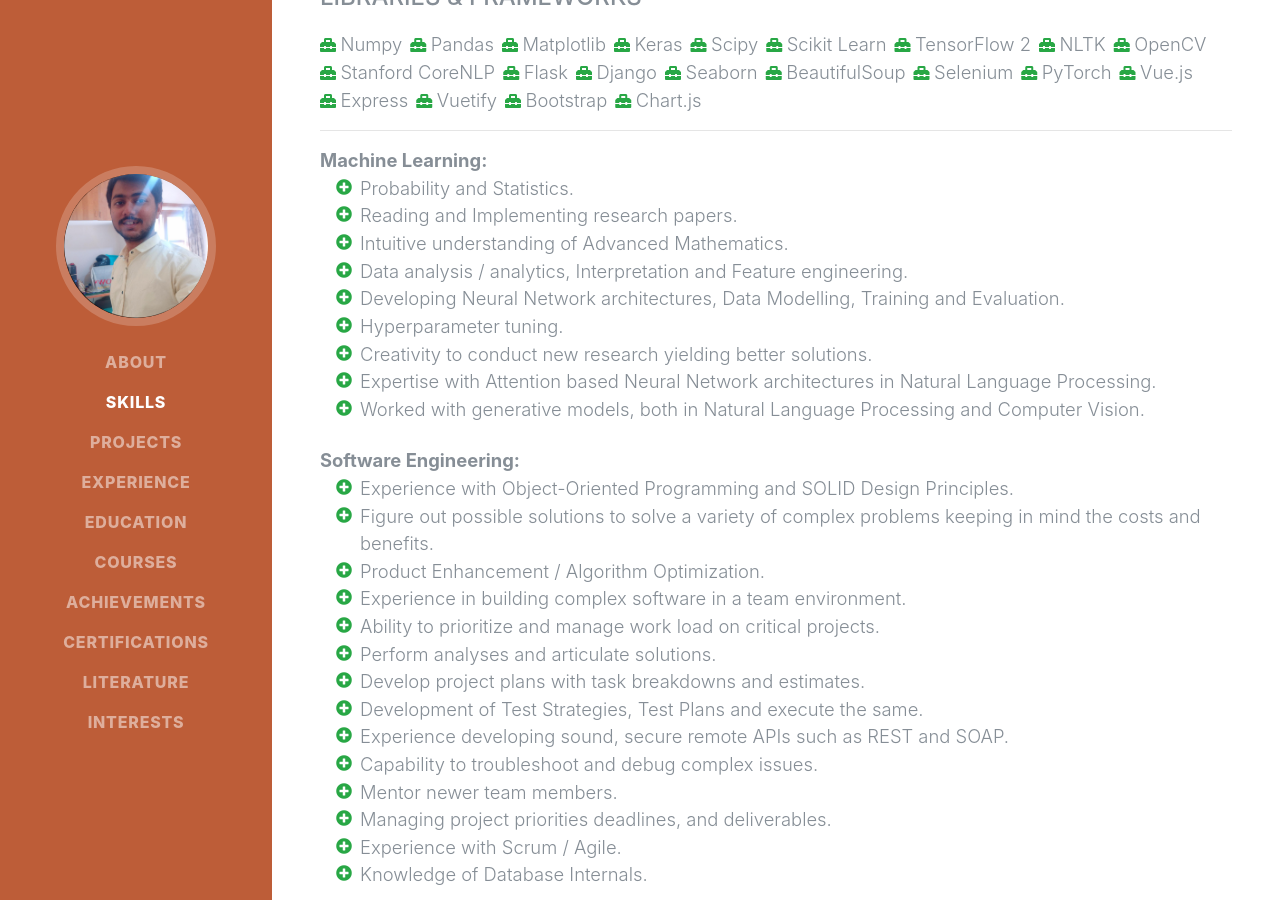
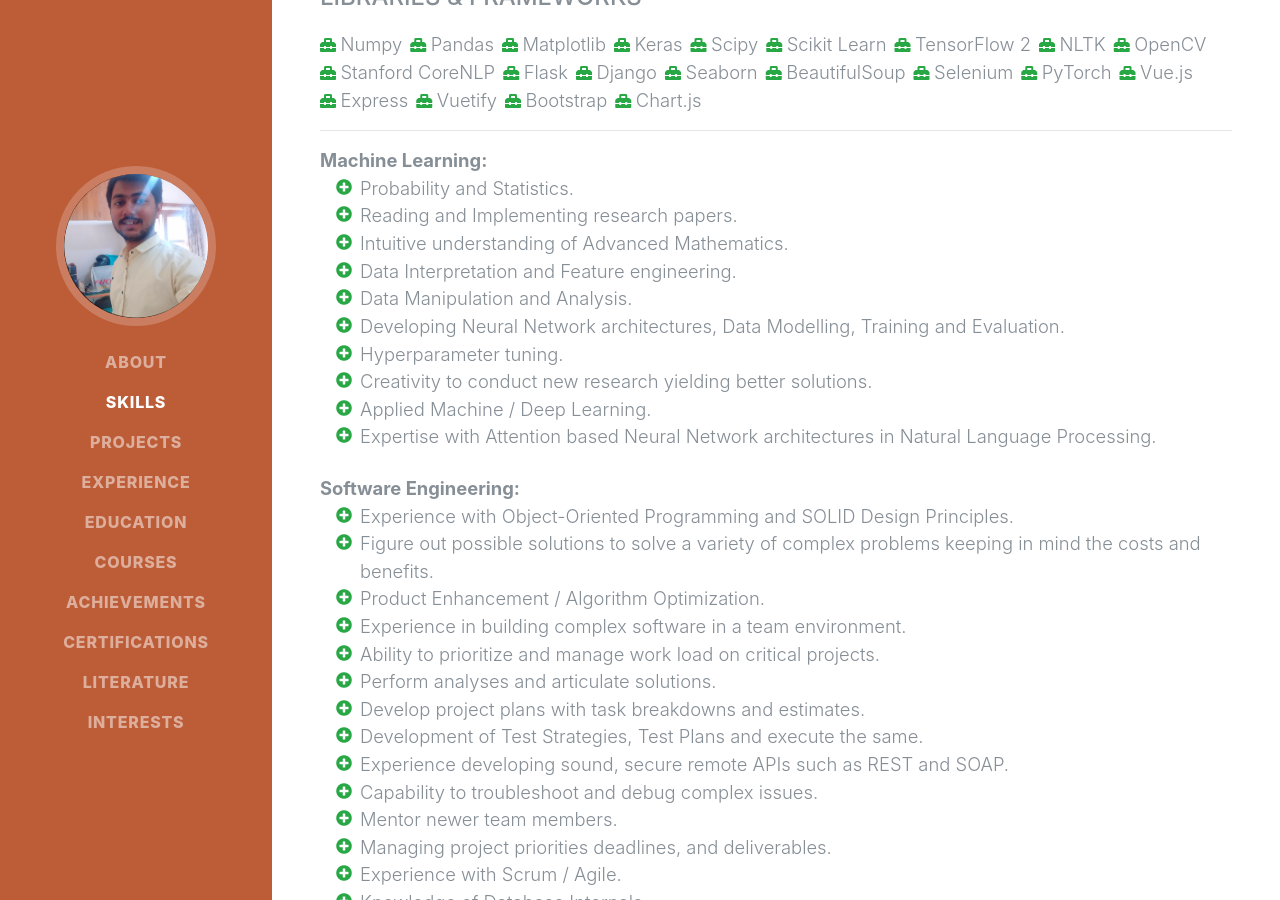
Before and after one commit to ParikhKadam/parikhkadam.github.io, a Jekyll site: the page built from index.md, in a window 1280 px wide and 900 px high, scrolled down 1208 px. Built offline with Jekyll 4.4.1, drawn with Linux system fonts in a browser that asks for light colours; some web fonts are replaced.

Commit message:
Updated ML skills

```diff
--- a/_data/skills.yml
+++ b/_data/skills.yml
@@ -2,13 +2,13 @@
   - Probability and Statistics.
   - Reading and Implementing research papers.
   - Intuitive understanding of Advanced Mathematics.
-  - Data analysis / analytics, Interpretation and Feature engineering.
+  - Data Interpretation and Feature engineering.
+  - Data Manipulation and Analysis.
   - Developing Neural Network architectures, Data Modelling, Training and Evaluation.
   - Hyperparameter tuning.
   - Creativity to conduct new research yielding better solutions.
+  - Applied Machine / Deep Learning.
   - Expertise with Attention based Neural Network architectures in Natural Language Processing.
-  - Worked with generative models, both in Natural Language Processing and Computer Vision.
-
 Software Engineering:
   - Experience with Object-Oriented Programming and SOLID Design Principles.
   - Figure out possible solutions to solve a variety of complex problems keeping in mind the costs and benefits.
```
